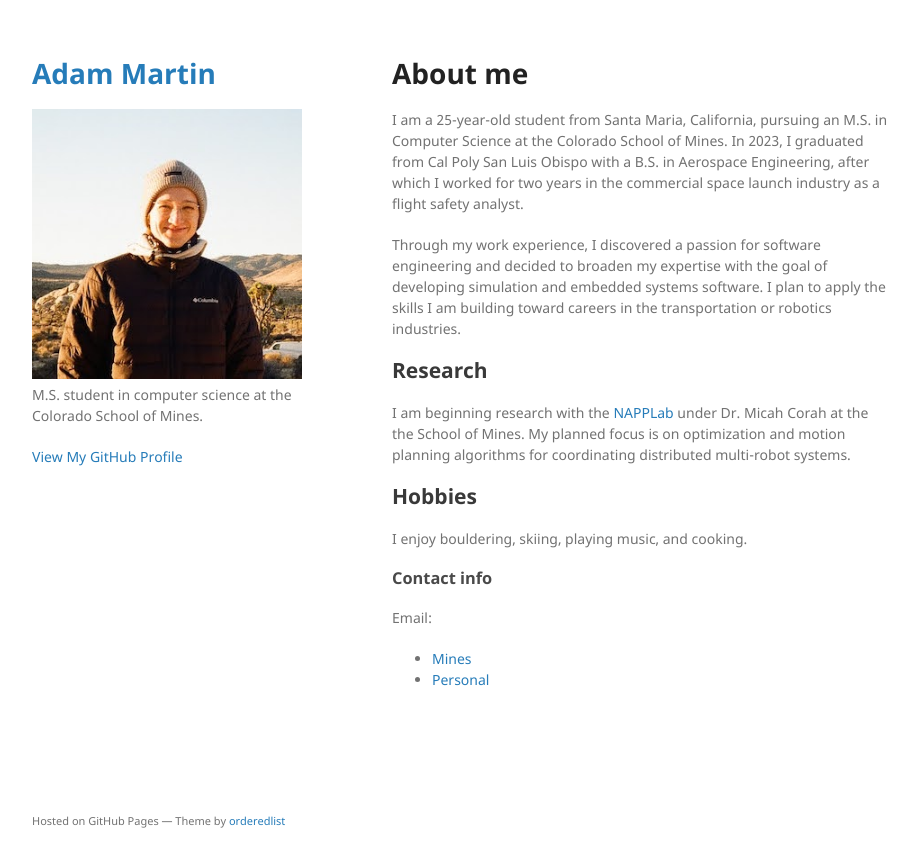
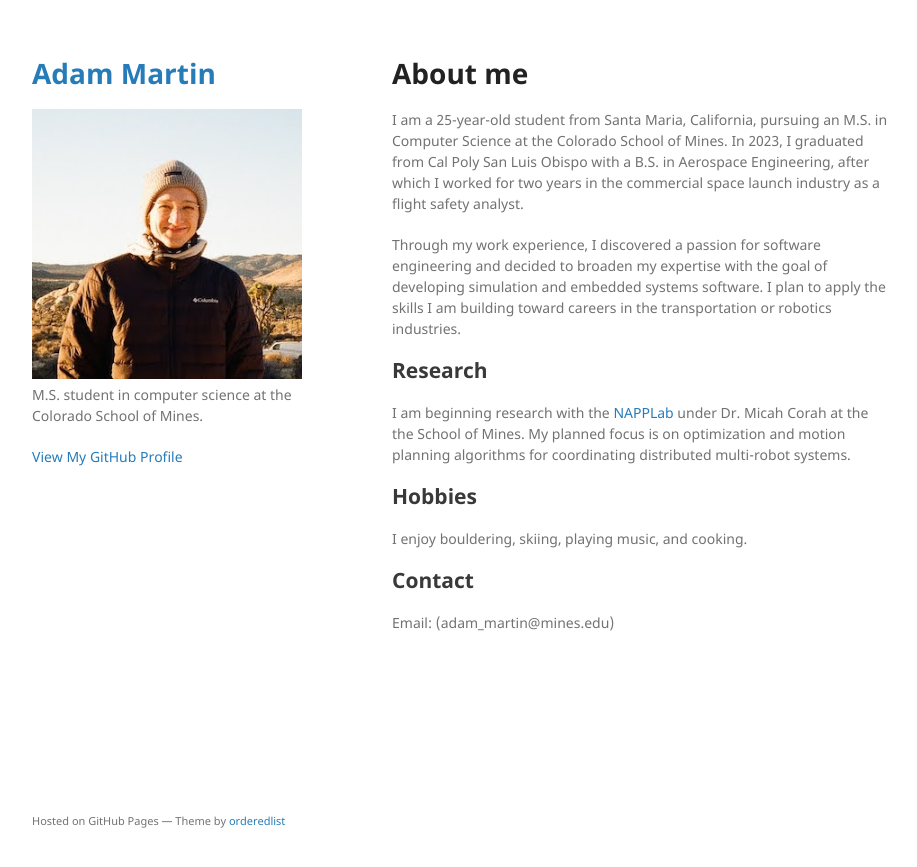
Before and after one commit to admrtin/admrtin.github.io, a Jekyll site: the page built from index.md, in a window 1280 px wide. Shown: the top 867 px of the page, without its empty margins (178-1095 px from the left). Built offline with Jekyll 4.4.1, drawn with Linux system fonts in a browser that asks for light colours; our own code applies the rules of GitHub Pages for plain Markdown files.

Commit message:
contact info edits

```diff
--- a/index.md
+++ b/index.md
@@ -13,7 +13,5 @@ I am beginning research with the [NAPPLab](https://www.napplab.org) under Dr. Mi
 ## Hobbies
 I enjoy bouldering, skiing, playing music, and cooking.
 
-### Contact info
-Email:
-- [Mines](adam_martin@mines.edu)
-- [Personal](adammichaelm.p@gmail.com)
+## Contact
+Email: (adam_martin@mines.edu)
```
